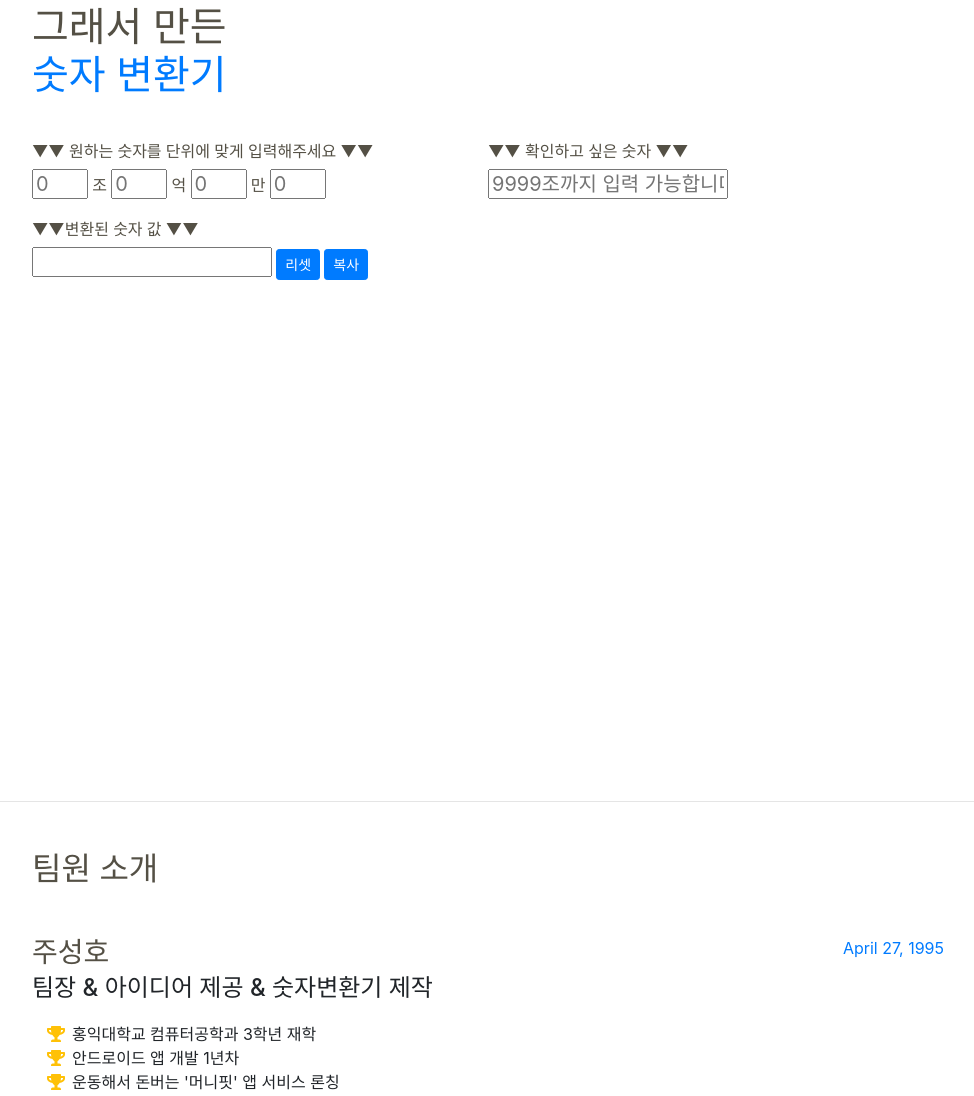
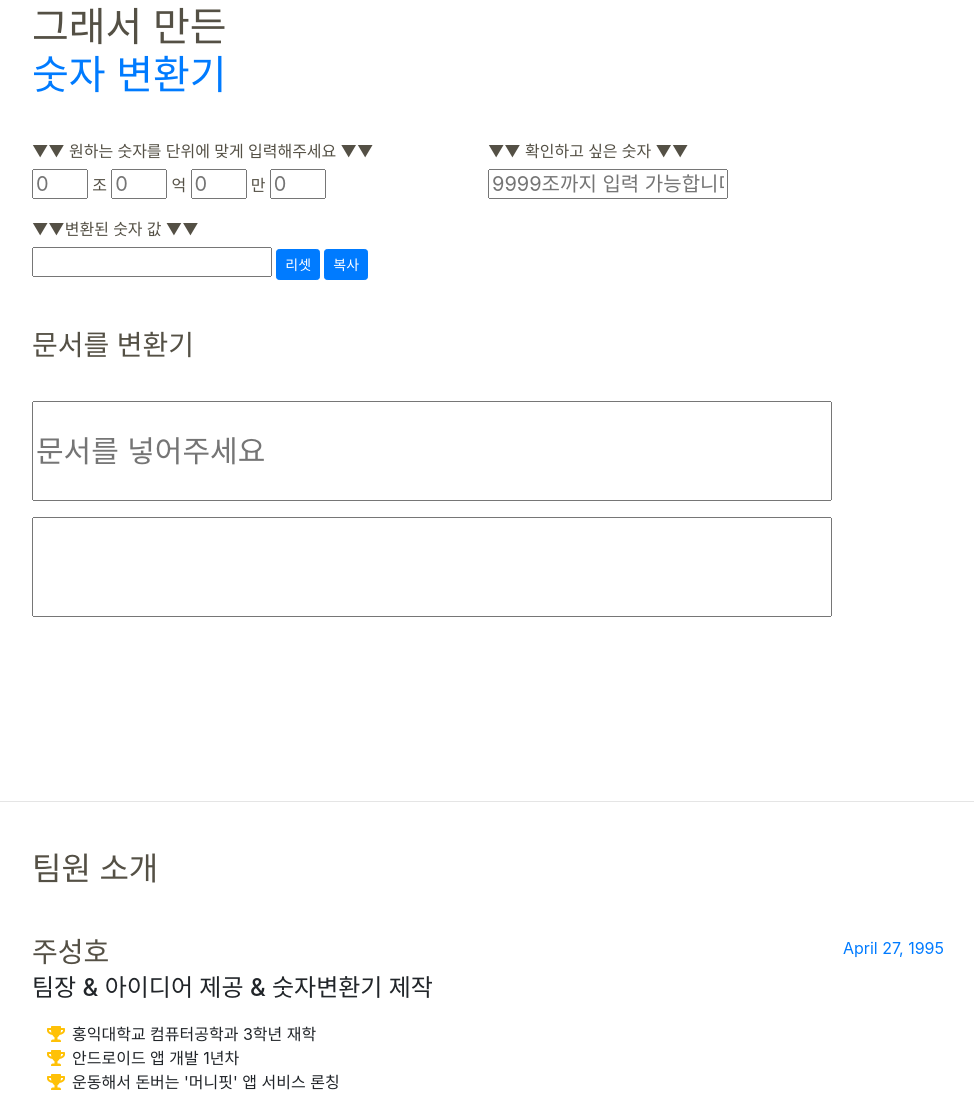
Before and after one commit to puba5/KB_JUYOO, a website with bundled scripts: page index.html in a window 1280 px wide. Shown: the part 892-1988 px from the top of the page, without its empty margins (288-1262 px from the left). Built offline with nearby package versions, Linux system fonts and the light colour scheme; a web font is replaced by a local one.

Commit message:
올렸어요

```diff
--- a/index.html
+++ b/index.html
@@ -247,14 +247,89 @@
         if (elem.value[i] >= '0' && elem.value[i] <= '9') {
           while (elem.value[i] >= '0' && elem.value[i] <= '9' && i < elem.value.length) {
             tmpstr += elem.value[i];
+            document.form.transtext.value += elem.value[i];
             i++;
-            document.form.transtext.value += elem.value[i];
+
           }
         } else {
           document.form.transtext.value += elem.value[i];
         }
+        var output="";
         if (tmpstr != "") {
-          document.form.transtext.value += "(" + tmpstr + ")";
+
+          if (tmpstr.length >= 13) {
+            if (tmpstr.length == 16) {
+              output += tmpstr[tmpstr.length -1 - 15 ];
+              output += tmpstr[tmpstr.length -1 -14];
+              output += tmpstr[tmpstr.length -1 -13];
+              output += tmpstr[tmpstr.length -1 -12];
+            } else if (tmpstr.length == 15) {
+              output += tmpstr[tmpstr.length -1 -14];
+              output += tmpstr[tmpstr.length -1 -13];
+              output += tmpstr[tmpstr.length -1 -12];
+            } else if (tmpstr.length == 14) {
+              output += tmpstr[tmpstr.length -1 -13];
+              output += tmpstr[tmpstr.length -1 -12];
+            } else if (tmpstr.length == 13) {
+              output += tmpstr[tmpstr.length -1 -12];
+            }
+
+            output += "조 ";
+          }
+          if (tmpstr.length >= 9) {
+            if (tmpstr.length >= 12) {
+              output += tmpstr[tmpstr.length -1 -11];
+              output += tmpstr[tmpstr.length -1 -10];
+              output += tmpstr[tmpstr.length -1 -9];
+              output += tmpstr[tmpstr.length -1 -8];
+            } else if (tmpstr.length == 11) {
+              output += tmpstr[tmpstr.length -1 -10];
+              output += tmpstr[tmpstr.length -1 -9];
+              output += tmpstr[tmpstr.length -1 -8];
+            } else if (tmpstr.length == 10) {
+              output += tmpstr[tmpstr.length -1 -9];
+              output += tmpstr[tmpstr.length -1 -8];
+            } else if (tmpstr.length == 9) {
+              output += tmpstr[tmpstr.length -1 -8];
+            }
+
+            output += "억 ";
+          }
+          if (tmpstr.length >= 5) {
+            if (tmpstr.length >= 8) {
+              output += tmpstr[tmpstr.length -1 -7];
+              output += tmpstr[tmpstr.length -1 -6];
+              output += tmpstr[tmpstr.length -1 -5];
+              output += tmpstr[tmpstr.length -1 -4];
+            } else if (tmpstr.length == 7) {
+              output += tmpstr[tmpstr.length -1 -6];
+              output += tmpstr[tmpstr.length -1 -5];
+              output += tmpstr[tmpstr.length -1 -4];
+            } else if (tmpstr.length == 6) {
+              output += tmpstr[tmpstr.length -1 -5];
+              output += tmpstr[tmpstr.length -1 -4];
+            } else if (tmpstr.length == 5) {
+              output += tmpstr[tmpstr.length -1 -4];
+            }
+            output += "만 ";
+          }
+          if (tmpstr.length >= 4) {
+            output += tmpstr[tmpstr.length -1 -3];
+            output += tmpstr[tmpstr.length -1 -2];
+            output += tmpstr[tmpstr.length -1 -1];
+            output += tmpstr[tmpstr.length -1 -0];
+          } else if (tmpstr.length == 3) {
+            output += tmpstr[tmpstr.length -1 -2];
+            output += tmpstr[tmpstr.length -1 -1];
+            output += tmpstr[tmpstr.length -1 -0];
+          } else if (tmpstr.length == 2) {
+            output += tmpstr[tmpstr.length -1 -1];
+            output += tmpstr[tmpstr.length -1 -0];
+          } else if (tmpstr.length == 1) {
+            output += tmpstr[tmpstr.length -1 -0];
+          }
+
+          document.form.transtext.value += "(" + output + ")";
         }
       }
       return;
@@ -364,6 +439,14 @@
                 <input type="button" class="btn btn-primary btn-sm" value="리셋" onclick="c()">
                 <input type="button" class="btn btn-primary btn-sm" value="복사" onclick="myFunction()">
               </p>
+              <h3 class="mb-0"><br>문서를 변환기 </h3><br>
+              <p>
+                <label for="review"> </label>
+                <input class="inputText" id="inputText" placeholder="문서를 넣어주세요" oninput="transtoText(this)" style="width:800px;height:100px;font-size:30px;">
+              </p>
+              <p>
+                <input class="transtext" id="transtext" style="width:800px;height:100px;font-size:20px;">
+              </p>
             </form>
           </div>
           <div class="right">
@@ -376,7 +459,9 @@
 
           </div>
       </div>
+
       </h6>
+
     </section>
 
     <hr class="m-0">
```
